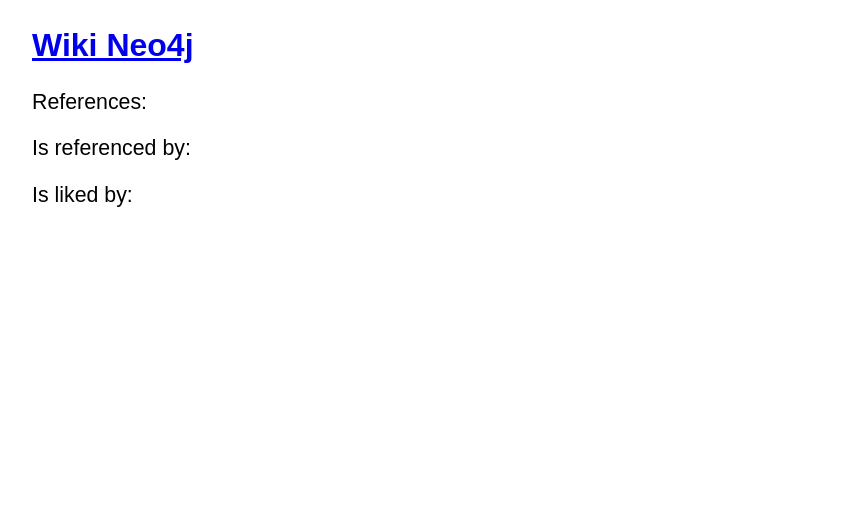
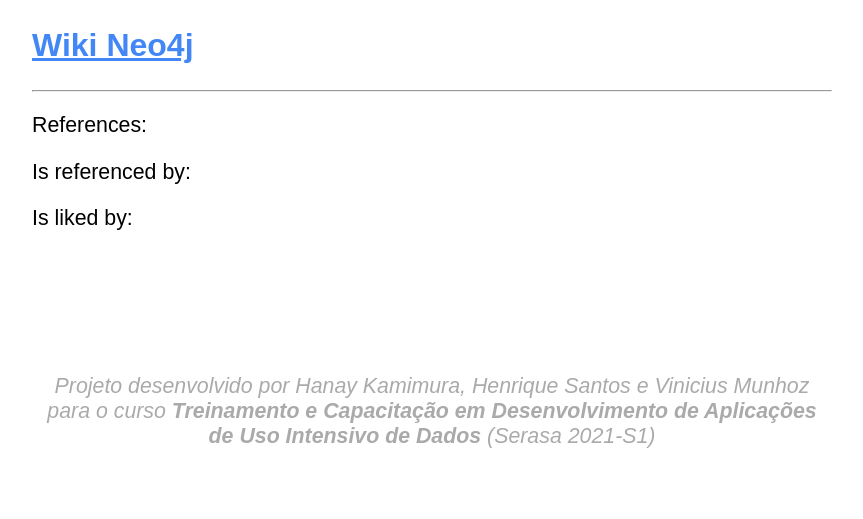
Before and after one commit to vmunhoz/wiki_neo4j, a Flask app: template templates/article.html in a window 1280 px wide. Shown: the top 519 px of the page, without its empty margins (208-1071 px from the left). Run offline with Flask 2, Linux system fonts and the light colour scheme; the template is opened without the code that fills it, so the values that code supplies are empty.

Commit message:
improving css

```diff
--- a/static/style.css
+++ b/static/style.css
@@ -13,3 +13,36 @@ body {
     max-width: 400px;
     margin-right: 100px;
 }
+
+ul {
+    padding: 0;
+    margin: 0;
+}
+
+li {
+    display: block;
+    width: 100%;
+    background-color: #fafafa;
+    padding: 10px 20px;
+    border: 1px solid #f3f3f3;
+}
+
+a {
+    color: #4287f5;
+}
+
+a:visited {
+    color: #6f42f5
+}
+
+a:hover {
+    color: #52abff;
+}
+
+footer {
+    padding-top: 100px;
+    padding-bottom: 50px;
+    color: #aaa;
+    text-align: center;
+    clear: both;
+}
--- a/templates/base.html
+++ b/templates/base.html
@@ -2,17 +2,25 @@
 <head>
     {% block head %}{% endblock %}
 </head>
-<title>{% block title %}{% endblock %} - Flaskr</title>
+
+<title>Wiki Neo4J - {% block title %}{% endblock %}</title>
+
 <link rel="stylesheet" href="{{ url_for('static', filename='style.css') }}">
+
 <nav>
-  <h1><a href="{{ url_for('bp.index') }}">Wiki Neo4j</a></h1>
+    <h1><a href="{{ url_for('bp.index') }}">Wiki Neo4j</a></h1>
 </nav>
+
 <section class="content">
-  <header>
-    {% block header %}{% endblock %}
-  </header>
-  {% for message in get_flashed_messages() %}
-    <div class="flash">{{ message }}</div>
-  {% endfor %}
-  {% block content %}{% endblock %}
+    <header>
+        {% block header %}{% endblock %}
+    </header>
+
+    <hr>
+
+    {% block content %}{% endblock %}
+
+    <footer>
+        <p><i>Projeto desenvolvido por Hanay Kamimura, Henrique Santos e Vinicius Munhoz para o curso <b>Treinamento e Capacitação em Desenvolvimento de Aplicações de Uso Intensivo de Dados</b> (Serasa 2021-S1)</i></p>
+    </footer>
 </section>
```
